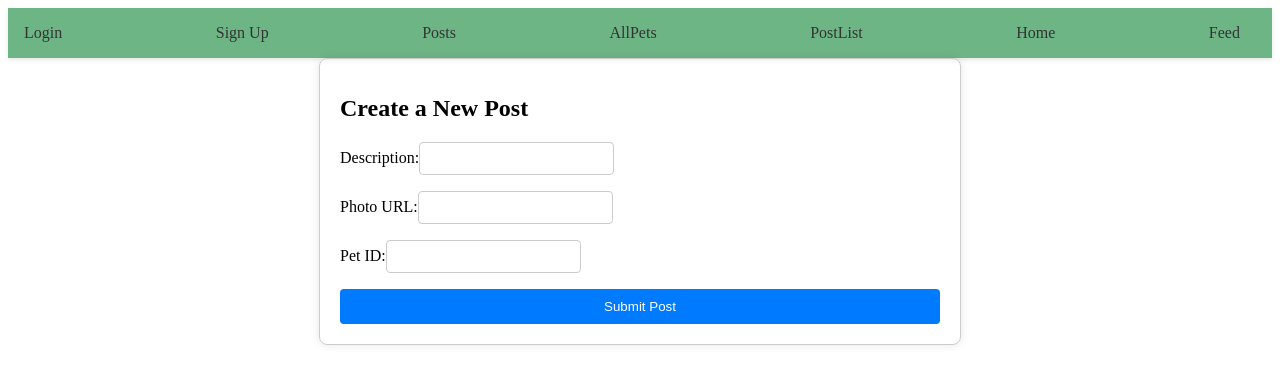
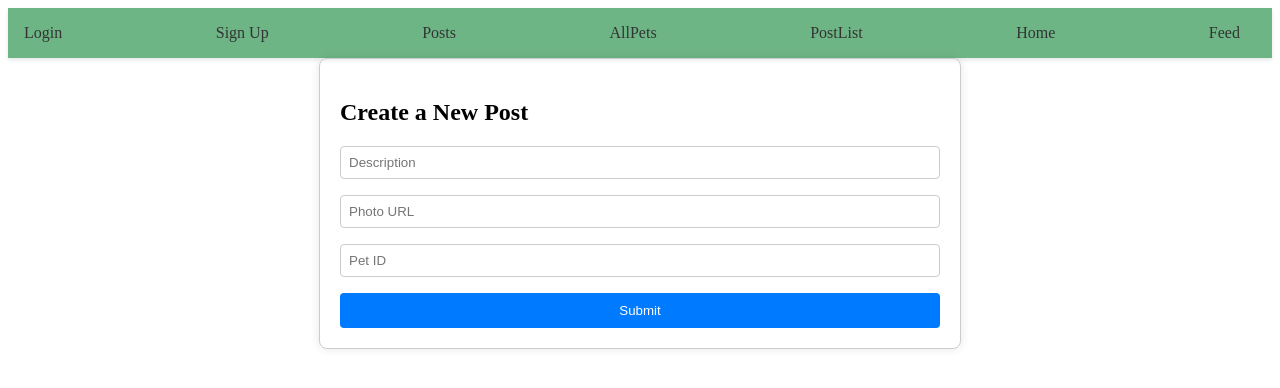
Before and after one commit to arthurbitarinsa/Petbook-frontend, a React (Vite) app in the folder my-react-vite-app/: page /posts in a window 1280 px wide. Shown: the top 388 px of the page. Built offline with nearby package versions, Linux system fonts and the light colour scheme.

Commit message:
a bit improved

```diff
--- a/my-react-vite-app/src/components/Login.jsx
+++ b/my-react-vite-app/src/components/Login.jsx
@@ -31,9 +31,7 @@ const Login = () => {
         const token = response.data.tokens.access;
         localStorage.setItem('authToken', token);
 
-        // Decode the token and set the user context
-        const decodedToken = jwtDecode(token);
-        setUser(decodedToken);
+
 
         setSuccess("Login successful! Redirecting to home...");
         setTimeout(() => {
@@ -51,8 +49,6 @@ const Login = () => {
         } else {
           setError("Something went wrong. Please try again later.");
         }
-      } else {
-        setError("Network error. Please check your internet connection.");
       }
     }
   };
--- a/my-react-vite-app/src/components/Posts.jsx
+++ b/my-react-vite-app/src/components/Posts.jsx
@@ -1,71 +1,78 @@
-import React, { useState } from "react";
-import axios from "axios";
+import React, { useState, useEffect } from 'react';
+import axios from 'axios';
 import './Posts.css';
 
 const Posts = () => {
-  const [description, setDescription] = useState("");
-  const [photoUrl, setPhotoUrl] = useState("");
-  const [petId, setPetId] = useState("");
+  const [description, setDescription] = useState('');
+  const [photoUrl, setPhotoUrl] = useState('');
+  const [pet, setPet] = useState('');
+  const [error, setError] = useState(null);
+  const [success, setSuccess] = useState(null);
 
   const handleSubmit = async (e) => {
     e.preventDefault();
+    setError(null);
+    setSuccess(null);
 
     const postData = {
       description,
       photo_url: photoUrl,
-      pet: parseInt(petId),
+      pet: parseInt(pet),  // Assuming pet is an ID and should be an integer
     };
 
-    console.log("Submitting post data:", postData);
-
     try {
-        const tokens = localStorage.getItem('authToken')
-        const token = "bearer " + tokens
-        const config = {
+      const response = await axios.post(
+        'https://petbook-back-aa858b6addea.herokuapp.com/api/posts/',
+        postData,
+        {
           headers: {
-                 'Authorization': token,
-                 'Content-Type': 'application/json'
+            'Content-Type': 'application/json',
+          },
         }
+      );
+      console.log('Submitting post data:', postData);
+      if (response.status === 201) {
+        setSuccess('Post created successfully!');
+        setDescription('');
+        setPhotoUrl('');
+        setPet('');
+      } else {
+        setError('Failed to create post.');
       }
-      const response = await axios.post(
-        "https://petbook-back-aa858b6addea.herokuapp.com/api/posts/", postData, config
-
-      );
-      console.log("Post successful:", response.data);
-    } catch (error) {
-      console.error("Error posting data:", error);
+    } catch (err) {
+      console.error('Error posting data:', err);
+      setError('Request failed with status code ' + err.response?.status || 500);
     }
   };
 
   return (
     <div className="posts-container">
-      <h1>Create a New Post</h1>
-      <form onSubmit={handleSubmit}>
-        <div>
-          <label>Description:</label>
+      <h2>Create a New Post</h2>
+      <form onSubmit={handleSubmit} className="posts-form">
         <input
           type="text"
+          placeholder="Description"
           value={description}
           onChange={(e) => setDescription(e.target.value)}
+          required
         />
-        </div>
-        <div>
-          <label>Photo URL:</label>
         <input
           type="text"
+          placeholder="Photo URL"
           value={photoUrl}
           onChange={(e) => setPhotoUrl(e.target.value)}
+          required
         />
-        </div>
-        <div>
-          <label>Pet ID:</label>
         <input
           type="number"
-            value={petId}
-            onChange={(e) => setPetId(e.target.value)}
+          placeholder="Pet ID"
+          value={pet}
+          onChange={(e) => setPet(e.target.value)}
+          required
         />
-        </div>
-        <button type="submit">Submit Post</button>
+        <button type="submit" className="submit-button">Submit</button>
+        {error && <p className="error">{error}</p>}
+        {success && <p className="success">{success}</p>}
       </form>
     </div>
   );
```
Lines whose indentation alone changed are shown as unchanged.
